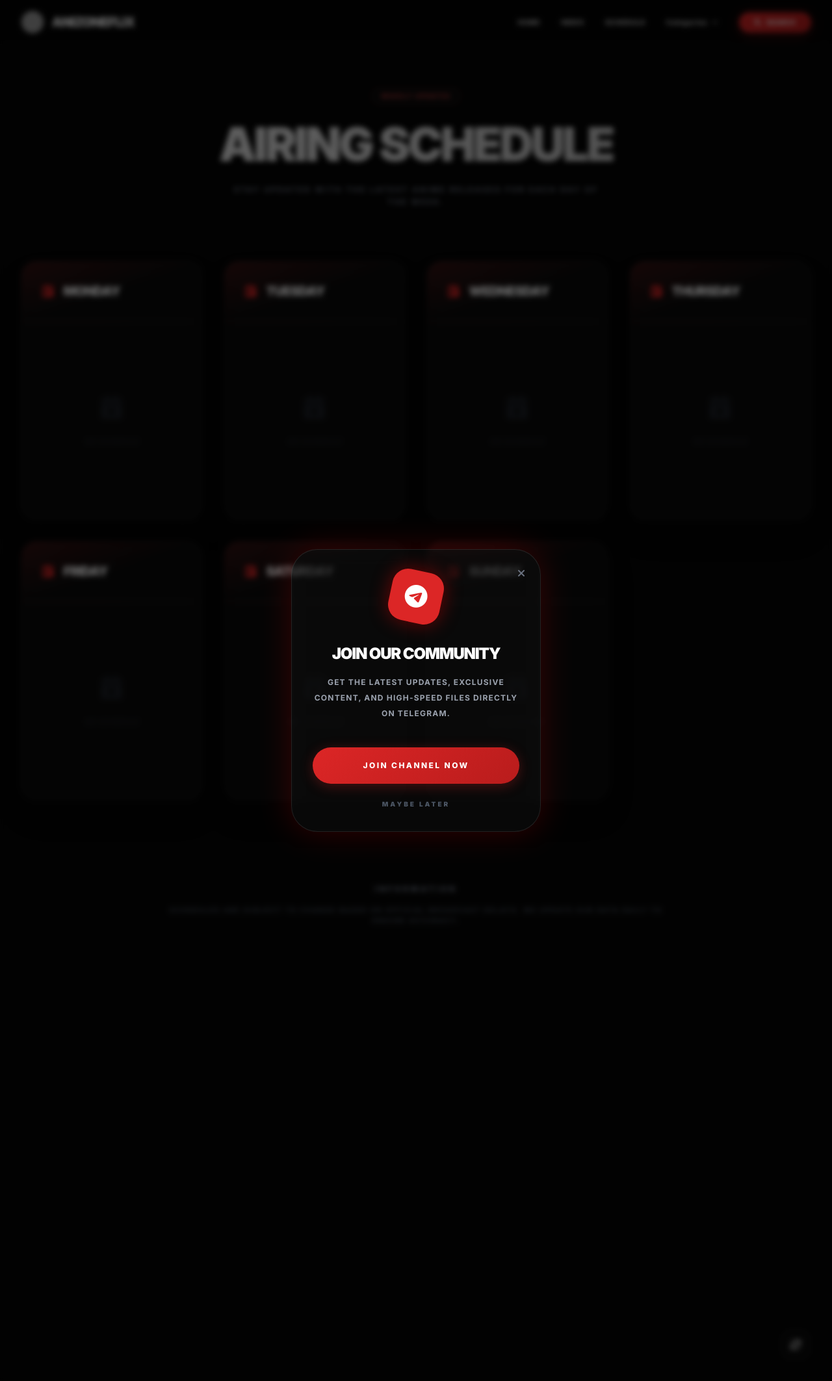
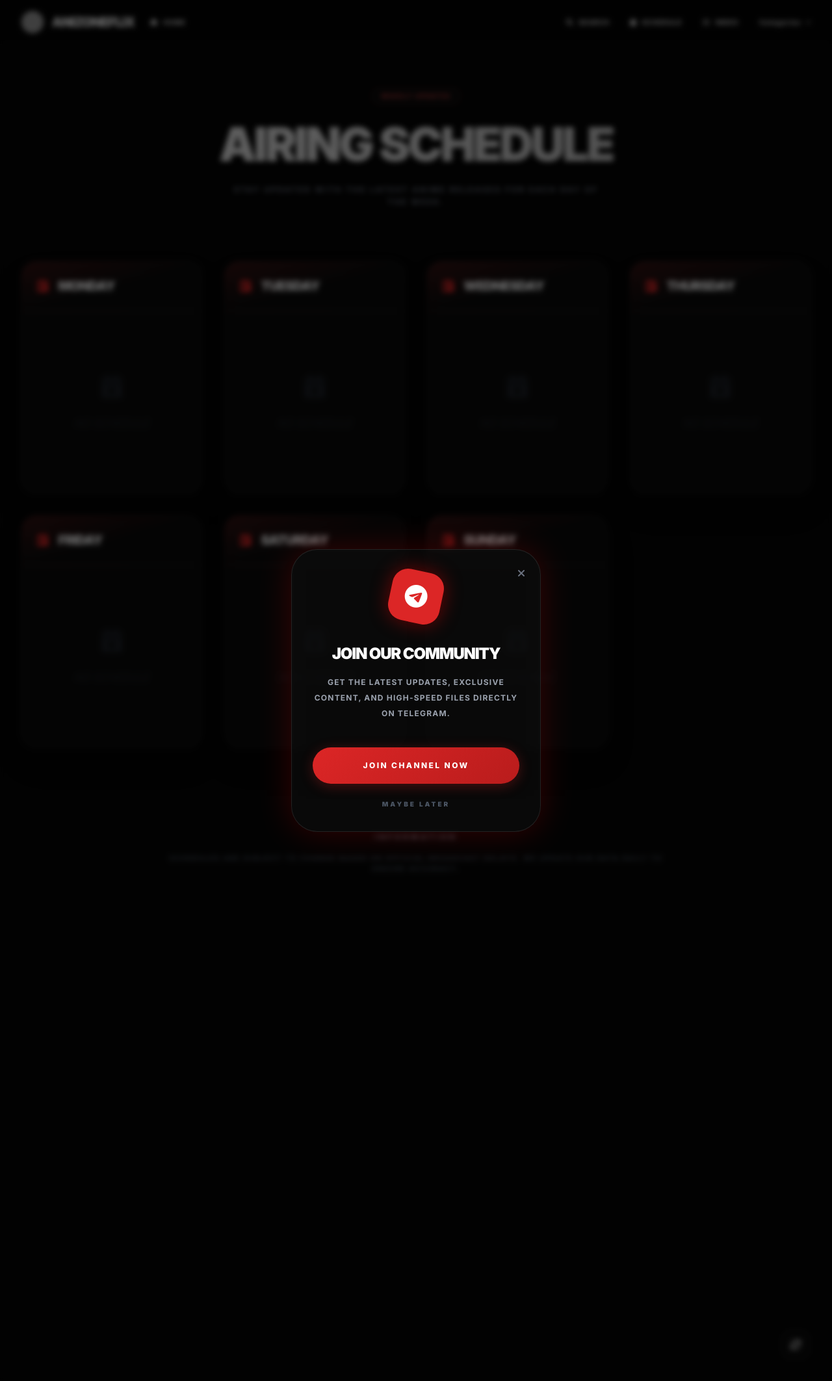
Before and after one commit to maheshvarma201010-gif/anizoneflix, a FastAPI app: page /schedule in a window 1280 px wide. Shown: the whole page at 65% size. Run offline with FastAPI, Linux system fonts and the light colour scheme; parts of the project's set-up code (start-up, migrations or seed data) failed here and were passed over; some libraries are stand-ins or nearby versions; grey boxes are pictures that could not be loaded.

Commit message:
Fix website layout, improve navigation, and enhance bot commands
- Fix horizontal scroll/empty space issues on website.
- Redesign navbar with 🏠 Home (left) and 🔍 Search, 📅 Schedule, 📑 Index (right).
- Add "Latest Arrival" badge to hero section.
- Upgrade /schedule command to support structured data and optional images.
- Refactor /save command for robust backup and restore using temporary files.
- Improve anime card typography and standardize hover effects.
- Implement premium neon glow animations for new updates.

```diff
--- a/static/css/style.css
+++ b/static/css/style.css
@@ -18,7 +18,7 @@
     -webkit-tap-highlight-color: transparent;
 }
 
-body {
+html, body {
     background-color: var(--bg-dark);
     color: var(--text-main);
     font-family: var(--font-sans);
@@ -84,12 +84,22 @@ body {
 
 @keyframes float {
     0% { transform: translateY(0px); }
-    50% { transform: translateY(-10px); }
+    50% { transform: translateY(-8px); }
     100% { transform: translateY(0px); }
 }
 
 .animate-float {
-    animation: float 3s ease-in-out infinite;
+    animation: float 2.5s ease-in-out infinite;
+}
+
+@keyframes glow-red {
+    0%, 100% { box-shadow: 0 0 10px rgba(220, 38, 38, 0.4), 0 0 20px rgba(220, 38, 38, 0.2); }
+    50% { box-shadow: 0 0 25px rgba(220, 38, 38, 0.8), 0 0 45px rgba(220, 38, 38, 0.4); }
+}
+
+.glow-new {
+    animation: glow-red 2s ease-in-out infinite;
+    border-color: rgba(220, 38, 38, 0.6) !important;
 }
 
 /* Buttons */
@@ -151,7 +161,7 @@ body {
 }
 
 .anime-card:hover {
-    transform: translateY(-5px);
+    transform: none !important;
     border-color: var(--primary);
     box-shadow: 0 12px 30px rgba(0, 0, 0, 0.5), 0 0 15px rgba(255, 0, 0, 0.1);
 }
@@ -163,10 +173,10 @@ body {
     overflow: hidden;
     text-overflow: ellipsis;
     word-break: break-word;
-    font-size: 0.85rem;
+    font-size: 1.1rem;
     line-height: 1.3;
     min-height: 2.6em;
-    font-weight: 700;
+    font-weight: 800;
     text-transform: uppercase;
     letter-spacing: 0.02em;
     color: #fff;
@@ -174,7 +184,7 @@ body {
 
 @media (min-width: 768px) {
     .anime-card h3 {
-        font-size: 0.95rem;
+        font-size: 1rem;
     }
 }
 
@@ -198,6 +208,8 @@ body {
     background: #000;
     image-rendering: -webkit-optimize-contrast; /* Sharper images */
     border-radius: 8px 8px 0 0;
+    transform: none !important;
+    transition: none !important;
 }
 
 .anime-card .poster-wrapper img {
--- a/templates/base.html
+++ b/templates/base.html
@@ -258,17 +258,32 @@
 <body class="selection:bg-red-600/40">
     <!-- Navbar -->
     <nav class="navbar-glass sticky top-0 z-50 px-3 md:px-8 py-3 md:py-4">
-        <div class="max-w-7xl mx-auto flex justify-between items-center">
+        <div class="max-w-7xl mx-auto flex justify-between items-center gap-2 md:gap-4">
+            <!-- Left Side: Home -->
+            <div class="flex items-center gap-4 md:gap-6">
                 <a href="/" class="flex items-center space-x-2 md:space-x-3 group min-w-0">
                     <img src="{{ logo_url }}" class="w-8 h-8 md:w-9 md:h-9 rounded-full border border-white/10 flex-shrink-0" alt="Logo">
-                <span class="text-base md:text-xl font-black tracking-tighter uppercase whitespace-nowrap overflow-hidden text-ellipsis">{{ site_name }}</span>
+                    <span class="text-sm md:text-xl font-black tracking-tighter uppercase whitespace-nowrap overflow-hidden text-ellipsis">{{ site_name }}</span>
+                </a>
+                <a href="/" class="flex items-center gap-2 hover:text-red-600 transition text-[9px] md:text-[10px] font-bold uppercase tracking-widest">
+                    <i class="fa-solid fa-house"></i> <span class="hidden sm:inline">Home</span>
+                </a>
+            </div>
+
+            <!-- Right Side: Navigation -->
+            <div class="flex items-center space-x-4 md:space-x-6 lg:space-x-8 text-[9px] md:text-[10px] font-bold uppercase tracking-widest">
+                <a href="/search" class="hover:text-red-600 transition flex items-center gap-2">
+                    <i class="fa-solid fa-magnifying-glass"></i> <span class="hidden md:inline">Search</span>
+                </a>
+                <a href="/schedule" class="hover:text-red-600 transition flex items-center gap-2">
+                    <i class="fa-solid fa-calendar"></i> <span class="hidden md:inline">Schedule</span>
+                </a>
+                <a href="/az-index" class="hover:text-red-600 transition flex items-center gap-2">
+                    <i class="fa-solid fa-list"></i> <span class="hidden md:inline">Index</span>
                 </a>
 
-            <div class="hidden md:flex items-center space-x-8 text-[10px] font-bold uppercase tracking-widest">
-                <a href="/" class="hover:text-red-600 transition">Home</a>
-                <a href="/az-index" class="hover:text-red-600 transition">Index</a>
-                <a href="/schedule" class="hover:text-red-600 transition">Schedule</a>
-                <div class="relative group">
+                <!-- Desktop Categories -->
+                <div class="relative group hidden lg:block">
                     <button class="hover:text-red-600 transition flex items-center">
                         Categories <i class="fa-solid fa-chevron-down ml-2 text-[8px]"></i>
                     </button>
@@ -278,14 +293,12 @@
                         {% endfor %}
                     </div>
                 </div>
-                <a href="/search" class="btn-premium py-2 text-[10px]">
-                    <i class="fa-solid fa-search"></i> SEARCH
-                </a>
-            </div>
 
+                <!-- Mobile Menu Button -->
                 <button class="md:hidden text-xl p-2" onclick="toggleMenu(true)">
                     <i class="fa-solid fa-bars-staggered"></i>
                 </button>
+            </div>
         </div>
     </nav>
 
--- a/templates/schedule.html
+++ b/templates/schedule.html
@@ -12,23 +12,36 @@
         <p class="text-gray-500 font-bold text-xs max-w-xl mx-auto uppercase tracking-[0.2em] leading-relaxed">Stay updated with the latest anime releases for each day of the week.</p>
     </div>
 
-    <div class="grid grid-cols-1 md:grid-cols-2 lg:grid-cols-4 gap-8">
+    <div class="grid grid-cols-1 md:grid-cols-2 lg:grid-cols-3 xl:grid-cols-4 gap-8">
         {% if schedules %}
-            {% for day, content in schedules.items() %}
-            <div class="glass group rounded-3xl overflow-hidden border-white/5 shadow-2xl hover:border-red-600/40 transition-all duration-700 animate-fade-in" style="animation-delay: {{ loop.index0 * 0.1 }}s">
-                <div class="bg-gradient-to-br from-red-600/20 via-transparent to-transparent p-8 border-b border-white/5">
+            {% for day, items in schedules.items() %}
+            <div class="glass group rounded-3xl overflow-hidden border-white/5 shadow-2xl hover:border-red-600/40 transition-all duration-700 animate-fade-in flex flex-col" style="animation-delay: {{ loop.index0 * 0.1 }}s">
+                <div class="bg-gradient-to-br from-red-600/20 via-transparent to-transparent p-6 border-b border-white/5">
                     <h3 class="text-xl font-black tracking-tighter flex items-center uppercase">
                         <i class="fa-solid fa-calendar-day mr-4 text-red-600"></i>
                         {{ day }}
                     </h3>
                 </div>
-                <div class="p-8 min-h-[200px]">
-                    <div class="space-y-4 text-gray-400 font-bold text-[10px] uppercase tracking-widest leading-relaxed">
-                        {% if content and content != "No data synchronized." and content != "No schedule set for this day." %}
-                            {% for line in content.split('\n') if line %}
-                            <div class="flex items-start gap-4 group/line">
-                                <div class="w-1.5 h-1.5 rounded-full bg-red-600 mt-2 group-hover/line:scale-150 group-hover/line:shadow-[0_0_10px_var(--primary)] transition-all"></div>
-                                <span class="flex-1 group-hover/line:text-white transition-colors">{{ line }}</span>
+                <div class="p-4 flex-1">
+                    <div class="space-y-4">
+                        {% if items and items|length > 0 %}
+                            {% for item in items %}
+                            <div class="flex flex-col gap-2 p-3 glass bg-white/5 rounded-2xl hover:bg-white/10 transition-all group/item">
+                                {% if item.image %}
+                                <div class="w-full aspect-video rounded-xl overflow-hidden mb-2 relative">
+                                    <img src="{{ item.image }}" alt="{{ item.name }}" class="w-full h-full object-cover">
+                                    <div class="absolute bottom-2 left-2 px-2 py-1 glass text-[8px] font-bold uppercase tracking-widest text-white">{{ item.time }}</div>
+                                </div>
+                                {% endif %}
+                                <div class="flex items-center justify-between gap-3">
+                                    <div class="flex items-center gap-3">
+                                        {% if not item.image %}
+                                        <div class="w-1.5 h-1.5 rounded-full bg-red-600 animate-pulse"></div>
+                                        <span class="text-[9px] font-black text-red-500 uppercase tracking-widest">{{ item.time }}</span>
+                                        {% endif %}
+                                        <span class="text-[10px] font-bold text-white uppercase tracking-tight line-clamp-2">{{ item.name }}</span>
+                                    </div>
+                                </div>
                             </div>
                             {% endfor %}
                         {% else %}
@@ -44,8 +57,8 @@
         {% else %}
             <div class="col-span-full py-40 text-center glass rounded-[4rem]">
                 <i class="fa-solid fa-triangle-exclamation text-8xl text-red-600 mb-10 opacity-30"></i>
-        <h3 class="text-3xl font-black uppercase grad-text">Schedule Offline</h3>
-        <p class="text-gray-600 mt-6 font-bold uppercase tracking-widest text-xs">UNABLE TO RETRIEVE SCHEDULE DATA.</p>
+                <h3 class="text-3xl font-black uppercase grad-text">Schedule Offline</h3>
+                <p class="text-gray-600 mt-6 font-bold uppercase tracking-widest text-xs">UNABLE TO RETRIEVE SCHEDULE DATA.</p>
             </div>
         {% endif %}
     </div>
--- a/templates/search.html
+++ b/templates/search.html
@@ -27,7 +27,7 @@
                 <div class="poster-wrapper">
                     <img src="{{ anime.image }}" alt="{{ anime.title }}" loading="lazy">
                     <div class="absolute inset-0 bg-gradient-to-t from-black via-transparent to-transparent opacity-0 group-hover:opacity-100 transition-all duration-500 flex flex-col justify-end p-3 md:p-6">
-                        <div class="btn-premium py-2 text-[9px] md:text-[10px] uppercase tracking-widest shadow-2xl mb-3 md:mb-4">Get Files</div>
+                        <div class="btn-premium py-2.5 text-[9px] md:text-[10px] uppercase tracking-widest shadow-2xl mb-3 md:mb-4">Watch Now</div>
                         <div class="flex items-center gap-2 md:gap-4 text-[9px] md:text-[10px] text-gray-400 font-black tracking-widest">
                             <span class="text-yellow-500"><i class="fa-solid fa-star mr-1"></i> {{ anime.score or '8.5' }}</span>
                             <span>•</span>
```
Also changed, not shown: bot/__init__.py (+101 -18 lines), database/db.py (+28 -17 lines), templates/index.html (+22 -8 lines). Lines whose indentation alone changed are shown as unchanged.
